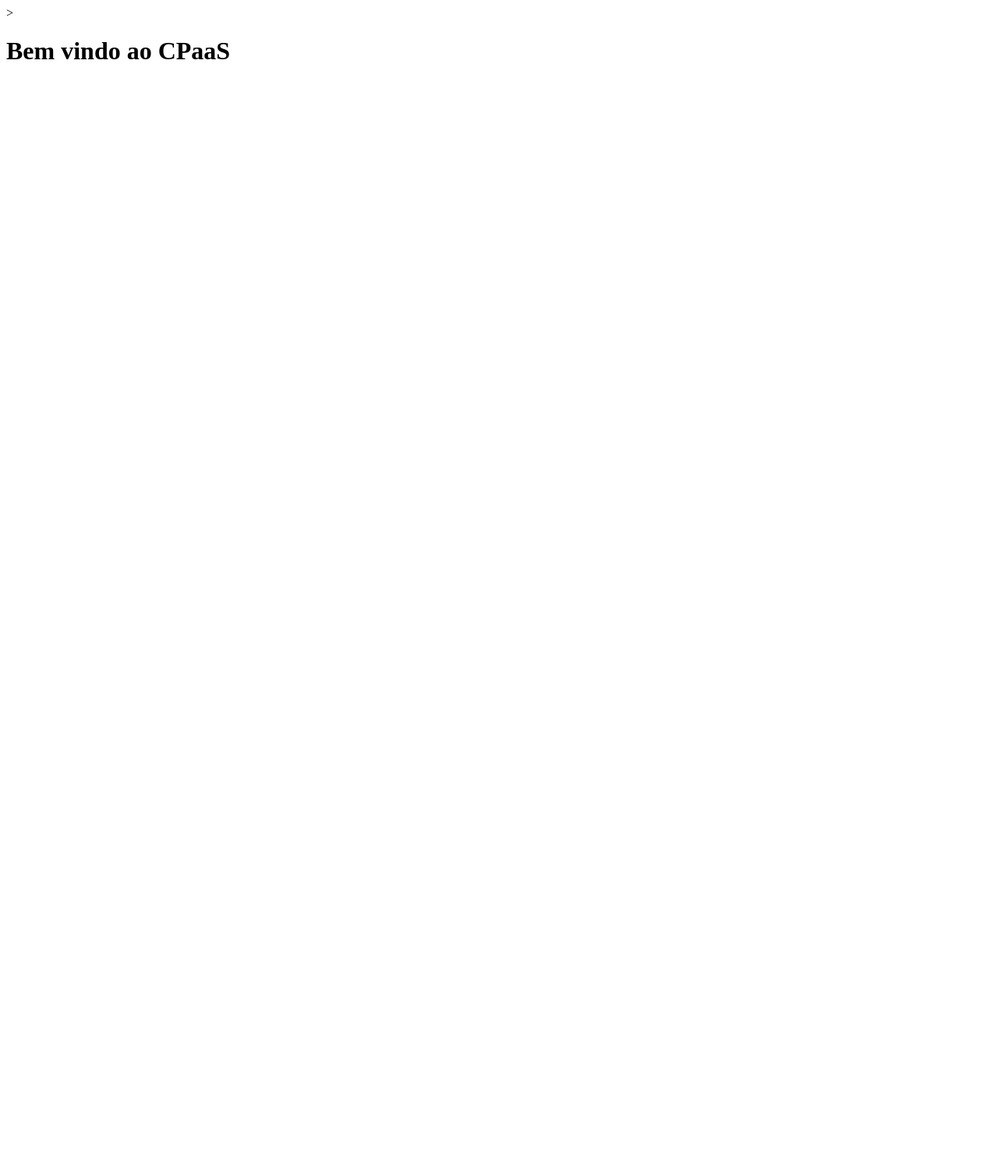
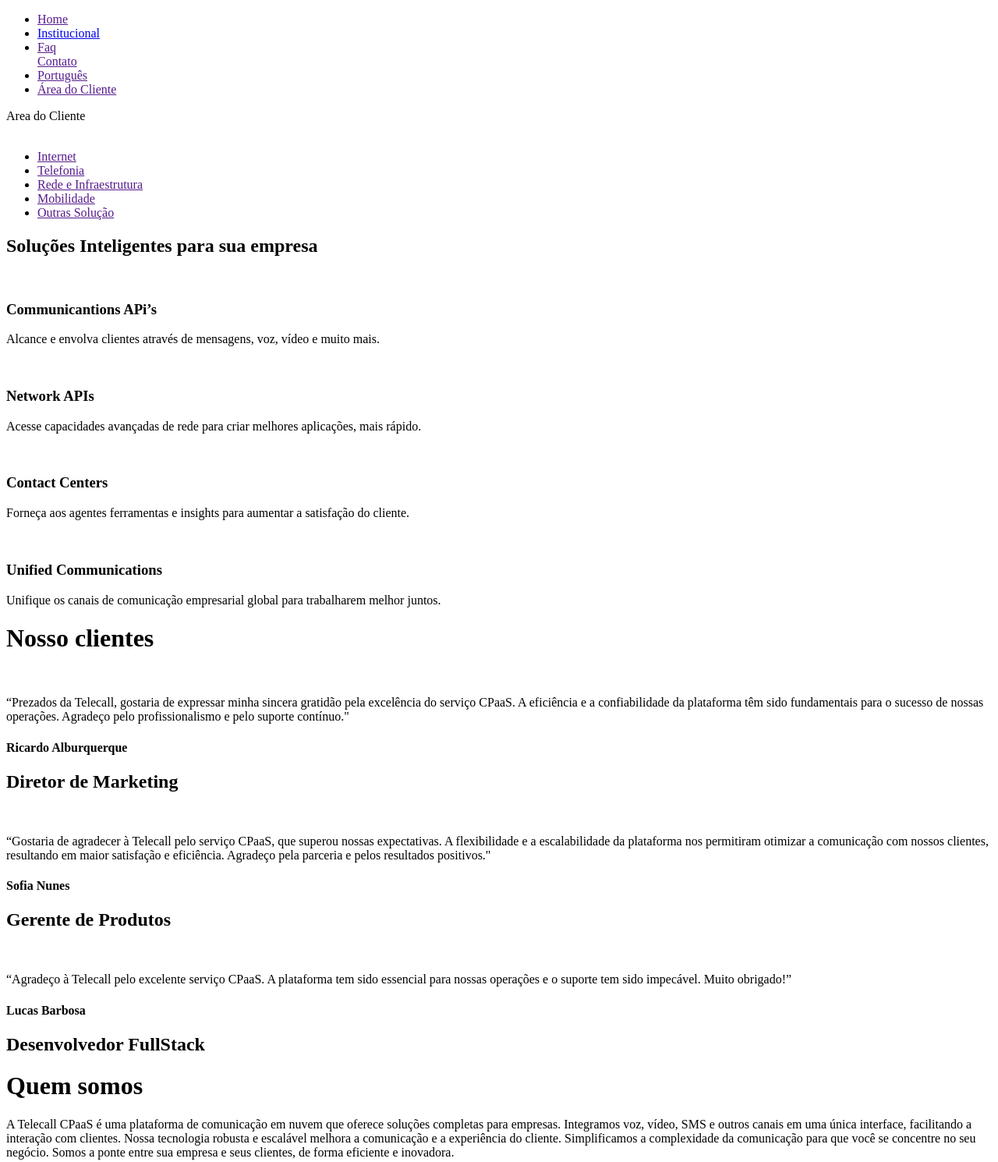
Before and after one commit to chaesblue/projetoCharles, a plain HTML site: page projeto inicio/index.html in a window 1280 px wide. Shown: the whole page at 78% size. Before the commit the page ends 800 px from the top, so only its background shows below. Drawn offline with Linux system fonts and the light colour scheme.

Commit message:
Update index.html
adicionando todos conteúdos principais da pagina

```diff
--- a/projeto inicio/index.html
+++ b/projeto inicio/index.html
@@ -1,4 +1,4 @@
-<!--cores principais branco, vermelho e preto
+<!--cores principais branco, azul e cinza
 
 Tela 1: Cadastrar Novo Usuário
 O cadastro de usuário deve ter as seguintes informações: Nome, Data de Nascimento, Sexo, Nome
@@ -14,7 +14,7 @@ Endereço Completo, Login e Senha devem ser preenchidos.
 6 – Os campos Senha e Confirma Senha devem ser iguais.
 Implemente uma forma elegante de feedback de mensagem ao usuário, evite o comando alert do
 Javascript. Ao invés de usar alert, pense em algo do tipo: toasts ou modal ou div e/ou span para exibir e
-esconder a mensagem.-->>
+esconder a mensagem.-->
 
 <!DOCTYPE html>
 <html lang="Pt-br">
@@ -24,8 +24,105 @@ esconder a mensagem.-->>
     <title>CPaaS</title>
 </head>
 <body>
-    <h1> Bem vindo ao CPaaS </h1>
-<div>
+    <!-- Cabeçalho -->
+    <header>
+
+        <!-- Menu principal -->
+    <div id="menu_principal">
+        <ul id="menu-horizontal">
+            <li><a href="">Home</a></li>
+            <li><a href="institucional.html">Institucional</a></li>
+            <li><a href="">Faq</a></li>
+            </li><a href="">Contato</a></li>
+            <li><a href="">Português</a></li>
+            <LI><a href="">Área do Cliente</a></LI>
+        </ul>
+            <a heref="login.html">Area do Cliente</a>
+        </div>
+
+        <!-- menu secundario-->
+        <div id="menu_secundario">
+            <img src="" alt="">
+            <ul id="menu-horizontal">
+                <li><a href="">Internet</a></li>
+                <li><a href="">Telefonia</a></li>
+                <li><a href="">Rede e Infraestrutura</a></li>
+                <li><a href="">Mobilidade</a></li>
+                <li><a href="">Outras Solução</a></li>
+            </ul>
+        </div>
+
+</header>
+
+<div class="conteudo principal">
+    <h2> Soluções Inteligentes para sua empresa </h2>
+    <!-- bloco cards merchadesign -->
+    <div id=" cards_merchan">
+        <!--Cards-->
+        <div class="cards">
+            <img src="" alt="">
+            <h3>Communicantions APi’s</h3>
+            <p>Alcance e envolva clientes através de mensagens, voz, vídeo e muito mais.</p>
+        </div>
+
+        <div class="cards">
+            <img src="" alt="">
+            <h3>Network APIs</h3><p>Acesse capacidades avançadas de rede para criar melhores aplicações, mais rápido.</p>
+        </div>
+
+        <div class="cards">
+            <img src="" alt="">
+            <h3>Contact Centers</h3>
+            <p>Forneça aos agentes ferramentas e insights para aumentar a satisfação do cliente.</p>
+        </div>
+
+        <div class="cards">
+            <img src="" alt="">
+            <h3>Unified Communications</h3>
+            <p>Unifique os canais de comunicação empresarial global para trabalharem melhor juntos.</p>
+        </div>
+
+
+
+    </div>
+
+    <!--Nossos clientes-->
+    <div id="about_clientes">
+        <h1>Nosso clientes</h1>
+
+        <!--cards clientes-->
+        <div class="about_clientes_cards">
+            <img src="" alt="">
+            <p>“Prezados da Telecall, gostaria de expressar minha sincera gratidão pela excelência do serviço CPaaS. A eficiência e a confiabilidade da plataforma têm sido fundamentais para o sucesso de nossas operações. Agradeço pelo profissionalismo e pelo suporte contínuo."</p>
+            <h4>Ricardo Alburquerque</h4>
+            <h2>Diretor de Marketing</h2>
+        </div>
+
+        <div class="about_clientes_cards">
+            <img src="" alt="">
+            <p>“Gostaria de agradecer à Telecall pelo serviço CPaaS, que superou nossas expectativas. A flexibilidade e a escalabilidade da plataforma nos permitiram otimizar a comunicação com nossos clientes, resultando em maior satisfação e eficiência. Agradeço pela parceria e pelos resultados positivos."</p>
+            <h4>Sofia Nunes</h4>
+            <h2>Gerente de Produtos</h2>
+        </div>
+
+        <div class="about_clientes_cards">
+            <img src="" alt="">
+            <p>“Agradeço à Telecall pelo excelente serviço CPaaS. A plataforma tem sido essencial para nossas operações e o suporte tem sido impecável. Muito obrigado!”</p>
+            <h4>Lucas Barbosa</h4>
+            <h2>Desenvolvedor FullStack</h2>
+        </div>
+
+        <div id="Quem_somos">
+
+            <h1>Quem somos</h1>
+
+            <p id="quem_somos_paragrafo">A Telecall CPaaS é uma plataforma de comunicação em nuvem que oferece soluções completas para empresas. Integramos voz, vídeo, SMS e outros canais em uma única interface, facilitando a interação com clientes. Nossa tecnologia robusta e escalável melhora a comunicação e a experiência do cliente. Simplificamos a complexidade da comunicação para que você se concentre no seu negócio. Somos a ponte entre sua empresa e seus clientes, de forma eficiente e inovadora.</p>
+        </div>
+
+    </div>
+
 </div>
+<div></div>
+<div></div>
 </body>
 </html>
```
